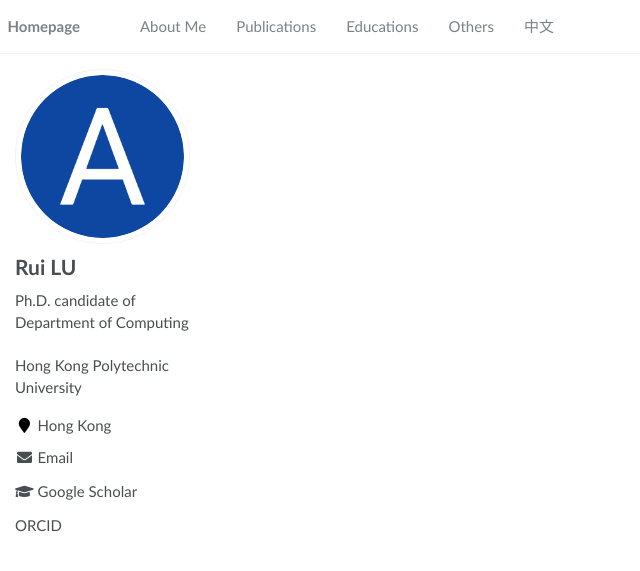
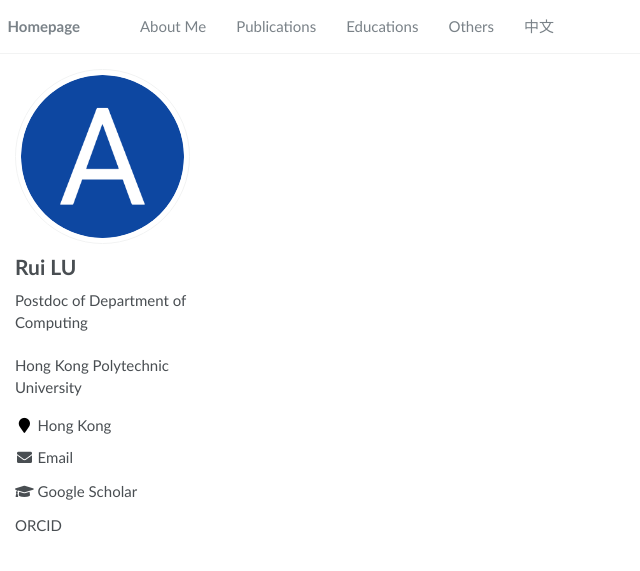
Before and after one commit to SladeLu/sladelu.github.io, a Jekyll site: the page built from _pages/chinese.md, in a window 1280 px wide. Shown: the top 571 px of the page, without its empty margins (0-640 px from the left). Built offline with Jekyll 4.4.1, drawn with Linux system fonts in a browser that asks for light colours.

Commit message:
Update _config.yml

```diff
--- a/_config.yml
+++ b/_config.yml
@@ -23,7 +23,7 @@
 author:
   name             : "Rui LU"
   avatar           : "/images/android-chrome-512x512.png"
-  bio              : "Ph.D. candidate of Department of Computing"
+  bio              : "Postdoc of Department of Computing"
   location         : "Hong Kong"
   employer         : #"Hong Kong Polytechnic University"
   pubmed           :
```
